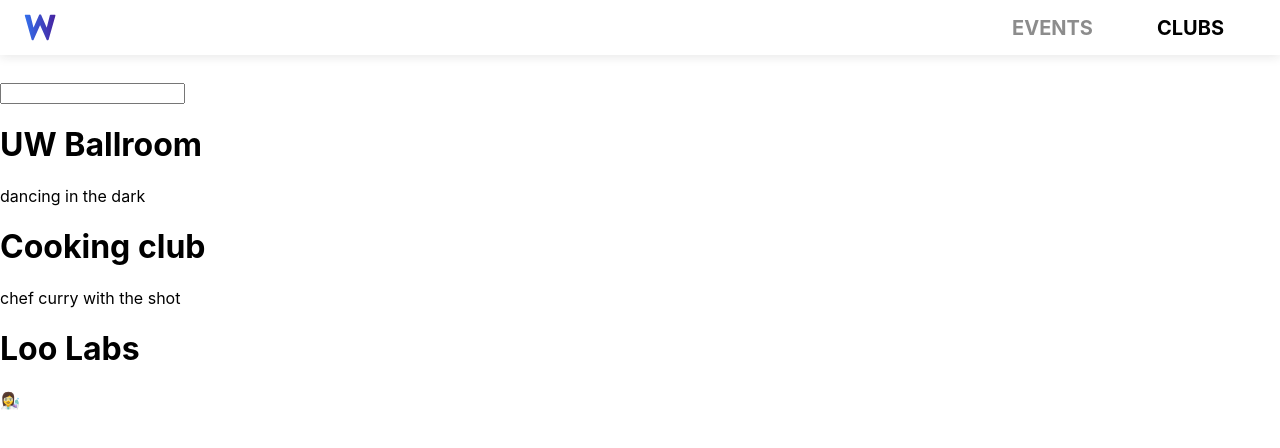
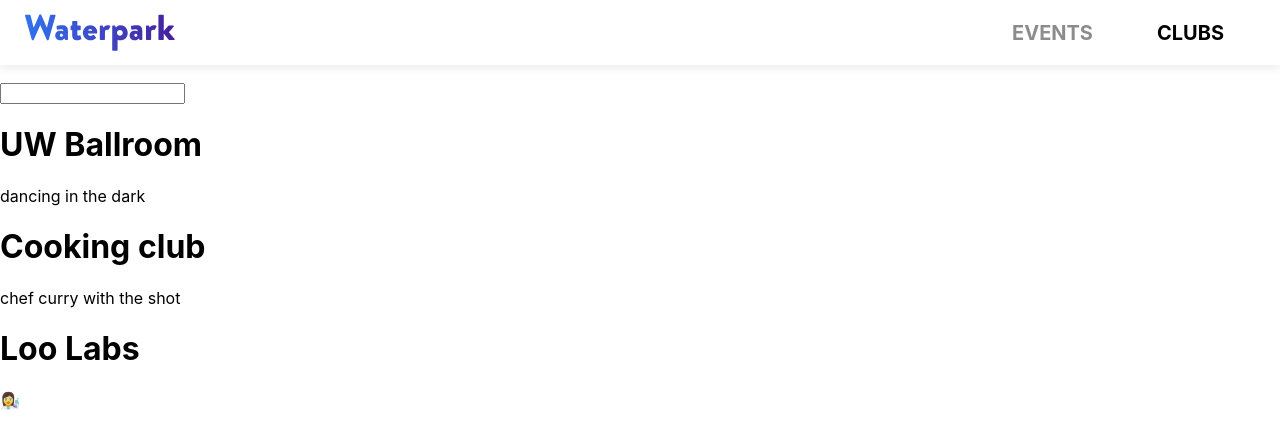
Before and after one commit to loolabs/waterpark, a Next.js app in the folder client/: page /clubs in a window 1280 px wide. Shown: the top 448 px of the page. Built offline with nearby package versions, Linux system fonts and the light colour scheme.

Commit message:
Fixing mobile logo showing on initial load

```diff
--- a/client/components/NavBar.tsx
+++ b/client/components/NavBar.tsx
@@ -56,7 +56,7 @@ export const NavBar = () => {
   return (
     <NavBarContainer>
       <Link href="/">
-        {width > 450 ? (
+        {width > 425 ? (
           <Logo src="/Waterpark.svg" alt="Waterpark logo" />
         ) : (
           <Logo src="/W.svg" alt="Waterpark logo" />
--- a/client/components/hooks/UseViewport.tsx
+++ b/client/components/hooks/UseViewport.tsx
@@ -1,13 +1,13 @@
-import { useEffect, useState } from 'react';
+import { useEffect, useState } from 'react'
 
 export const useViewport = () => {
-    const [width, setWidth] = useState(0);
+  const [width, setWidth] = useState(window.innerWidth)
 
-    useEffect(() => {
-        const handleWindowResize = () => setWidth(window.innerWidth);
-        window.addEventListener("resize", handleWindowResize);
-        return () => window.removeEventListener("resize", handleWindowResize);
-    }, []);
+  useEffect(() => {
+    const handleWindowResize = () => setWidth(window.innerWidth)
+    window.addEventListener('resize', handleWindowResize)
+    return () => window.removeEventListener('resize', handleWindowResize)
+  }, [])
 
-    return { width };
+  return { width }
 }
--- a/client/pages/_app.tsx
+++ b/client/pages/_app.tsx
@@ -1,13 +1,17 @@
 import React from 'react'
 import '../styles/globals.css'
 import type { AppProps } from 'next/app'
-import { AppProvider } from "../context"
-import { NavBar } from "../components/NavBar"
+import { AppProvider } from '../context'
+import dynamic from 'next/dynamic'
+
+const DynamicNavBar = dynamic(() => import('../components/NavBar').then((mod) => mod.NavBar), {
+  ssr: false,
+})
 
 function App({ Component, pageProps }: AppProps) {
   return (
     <AppProvider>
-      <NavBar/>
+      <DynamicNavBar />
       <Component {...pageProps} />
     </AppProvider>
   )
--- a/client/styles/typography.ts
+++ b/client/styles/typography.ts
@@ -51,7 +51,7 @@ export const fontWeight = Object.freeze({
   regular: weight400,
 })
 
-export const PageTitle = styled.span`
+export const PageTitle = styled.h1`
   font-style: normal;
   font-weight: ${fontWeight.semiBold};
   font-size: ${desktopFontSize.h1};
```
